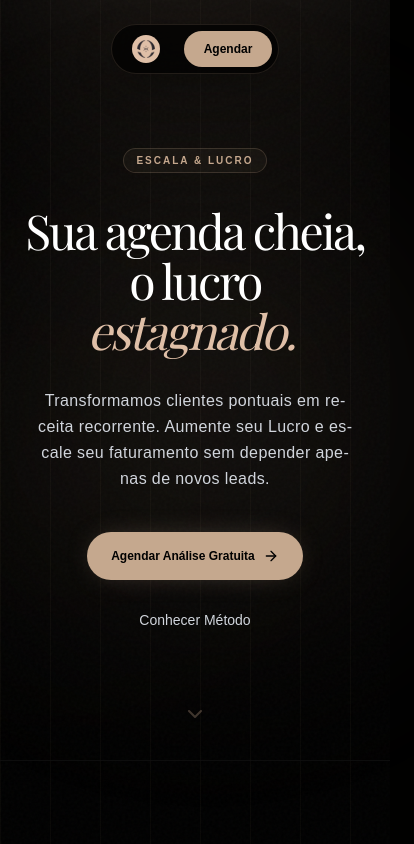
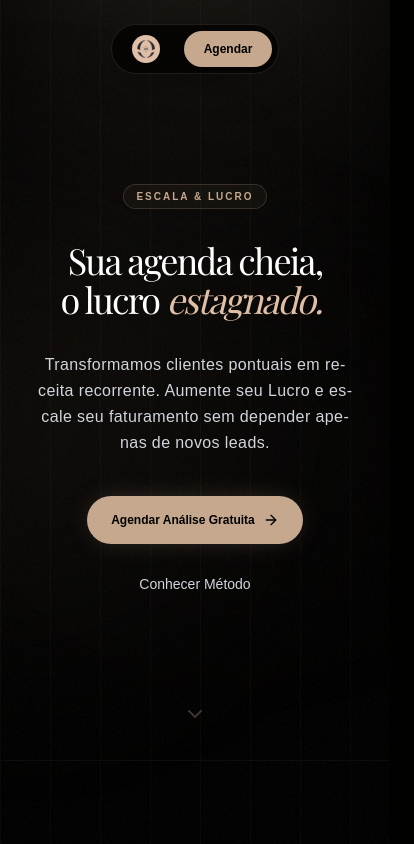
Before and after one commit to nousdynamics/nousdynamics-lp, a React (Vite) app: page / in a window 390 px wide. Shown: the top 844 px of the page, 414 px wide, since content can reach past the window. Built offline with nearby package versions, Linux system fonts and the light colour scheme; a web font is replaced by a local one.

Commit message:
fix: definitive horizontal scroll fix and mobile title optimization

```diff
--- a/src/components/Background.jsx
+++ b/src/components/Background.jsx
@@ -3,8 +3,8 @@ import { motion } from 'framer-motion';
 
 const Background = () => {
     return (
-        <>
-            <div className="premium-bg-container overflow-x-hidden">
+        <div className="fixed inset-0 -z-10 overflow-hidden pointer-events-none">
+            <div className="premium-bg-container">
                 <div className="premium-bg-lines"></div>
                 <div className="premium-bg-glow"></div>
                 <div className="noise-overlay"></div>
@@ -12,15 +12,14 @@ const Background = () => {
 
             {/* Abstract Background Glow in Hero - Animado */}
             <motion.div
-                className="absolute top-1/4 left-1/2 -translate-x-1/2 w-full max-w-[800px] h-[400px] bg-premium-gold/30 rounded-[100%] blur-[120px] pointer-events-none overflow-hidden"
+                className="absolute top-1/4 left-1/2 -translate-x-1/2 w-[150%] md:w-[800px] h-[400px] bg-premium-gold/20 rounded-[100%] blur-[120px]"
                 animate={{
-                    scale: [1, 1.2, 1],
-                    opacity: [0.3, 0.5, 0.3],
-                    x: [0, 50, 0],
-                    y: [0, -30, 0],
+                    scale: [1, 1.1, 1],
+                    opacity: [0.2, 0.4, 0.2],
+                    x: ["-50%", "-45%", "-50%"],
                 }}
                 transition={{
-                    duration: 8,
+                    duration: 10,
                     repeat: Infinity,
                     ease: "easeInOut",
                 }}
@@ -28,21 +27,20 @@ const Background = () => {
 
             {/* Glow adicional animado */}
             <motion.div
-                className="absolute top-1/3 right-1/4 w-full max-w-[600px] h-[300px] bg-premium-gold/5 rounded-[100%] blur-[100px] pointer-events-none overflow-hidden"
+                className="absolute top-1/3 right-0 w-[120%] md:w-[600px] h-[300px] bg-premium-gold/10 rounded-[100%] blur-[100px]"
                 animate={{
-                    scale: [1, 1.3, 1],
-                    opacity: [0.2, 0.4, 0.2],
-                    x: [0, -40, 0],
-                    y: [0, 40, 0],
+                    scale: [1, 1.2, 1],
+                    opacity: [0.1, 0.3, 0.1],
+                    x: ["20%", "10%", "20%"],
                 }}
                 transition={{
-                    duration: 10,
+                    duration: 12,
                     repeat: Infinity,
                     ease: "easeInOut",
                     delay: 2,
                 }}
             />
-        </>
+        </div>
     );
 };
 
--- a/src/components/ContactForm.jsx
+++ b/src/components/ContactForm.jsx
@@ -67,8 +67,8 @@ const ContactForm = () => {
                                 Contato Imediato
                             </div>
                             <h2 className="text-3xl sm:text-4xl md:text-5xl lg:text-6xl text-white font-serif leading-tight mb-6 break-words hyphens-auto">
-                                <span className="block md:inline">Pronto para destravar sua</span>{' '}
-                                <span className="block md:inline text-premium-gold italic font-serif">próxima escala?</span>
+                                <span className="block">Pronto para destravar sua</span>
+                                <span className="block text-premium-gold italic font-serif">próxima escala?</span>
                             </h2>
                             <p className="text-base sm:text-lg text-gray-300 font-light leading-relaxed max-w-lg break-words hyphens-auto">
                                 Receba uma análise estratégica gratuita do seu marketing e entenda como podemos otimizar seu LTV hoje mesmo.
--- a/src/components/Hero.jsx
+++ b/src/components/Hero.jsx
@@ -23,10 +23,10 @@ const Hero = () => {
                     whileInView={{ opacity: 1, y: 0 }}
                     viewport={{ once: true }}
                     transition={{ delay: 0.1 }}
-                    className="text-5xl md:text-7xl lg:text-8xl font-medium text-white tracking-tighter mb-8 leading-[1.05] break-words hyphens-auto"
+                    className="text-4xl sm:text-5xl md:text-7xl lg:text-8xl font-medium text-white tracking-tighter mb-8 leading-[1.1] break-words hyphens-auto"
                 >
-                    <span className="block md:inline">Sua agenda cheia,</span>{' '}
-                    <span className="block md:inline">o lucro <span className="inline-block relative">
+                    <span className="block">Sua agenda cheia,</span>
+                    <span className="block">o lucro <span className="inline-block relative">
                         <span className="bg-clip-text italic text-transparent bg-linear-to-br from-[#DFBFA7] to-[#DFBFA7] z-10 pr-2 relative">
                             estagnado.
                         </span>
--- a/src/components/WhoIsItFor.jsx
+++ b/src/components/WhoIsItFor.jsx
@@ -104,8 +104,8 @@ const WhoIsItFor = () => {
                             viewport={{ once: true }}
                             className="text-3xl md:text-5xl text-white mb-8 leading-tight break-words hyphens-auto"
                         >
-                            <span className="block md:inline">Esta solução é ideal</span>{' '}
-                            <span className="block md:inline text-premium-gold italic font-serif">para você que:</span>
+                            <span className="block">Esta solução é ideal</span>
+                            <span className="block text-premium-gold italic font-serif">para você que:</span>
                         </motion.h2>
 
                         <ul className="space-y-6">
--- a/src/index.css
+++ b/src/index.css
@@ -56,8 +56,9 @@
   html,
   body {
     width: 100%;
-    overflow-x: hidden;
+    overflow-x: hidden !important;
     max-width: 100vw;
+    position: relative;
   }
 
   body {
```
